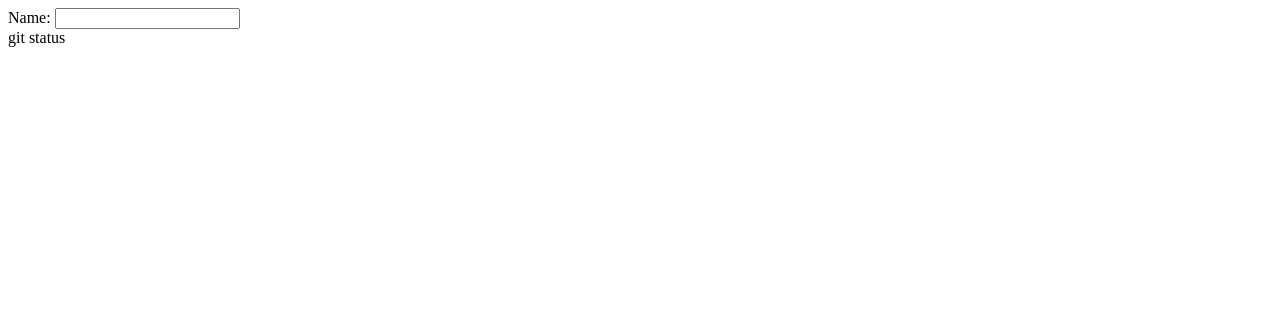
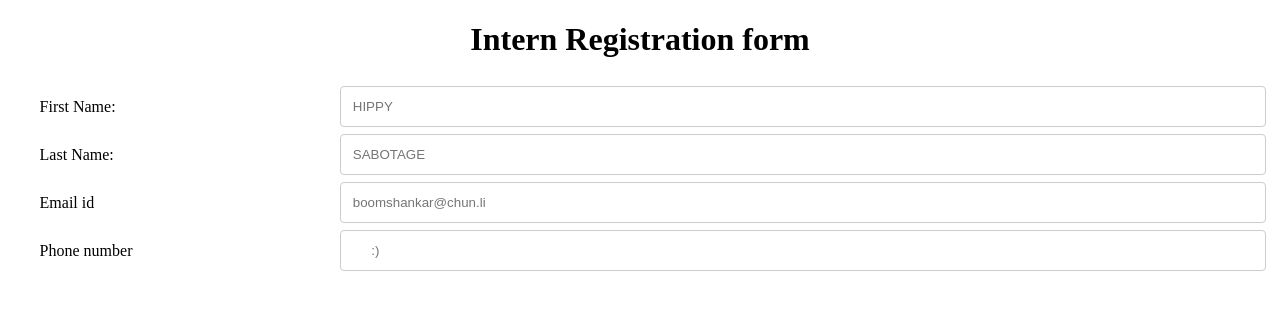
Before and after one commit to nikhilrai637/Sign_up_form, a plain HTML site: page index.html in a window 1280 px wide. Drawn offline with Linux system fonts and the light colour scheme.

Commit message:
basic formation of form

```diff
--- a/index.html
+++ b/index.html
@@ -1,10 +1,117 @@
 <!DOCTYPE html>
 <html>
-<head><title>Form1_abhay</title></head>
+<head><title>Form1_abhay</title>
+<style>
+
+	h1{
+		text-align:center;
+	}
+
+	/*input[type=text], select, textarea {
+	  width: 100%;
+
+	  border: 1px solid #ccc;
+	  border-radius: 4px;
+	  	}*/
+
+	.container{
+		width:95%;
+		margin-right: auto;
+		margin-left: auto;
+	}
+
+	input {
+		width:100%;
+		display:inline-block;
+		padding: 12px;
+		resize: vertical;
+		border:1px solid #ccc;
+		border-radius: 4px;
+	}
+
+	label {
+	  padding: 12px 12px 12px 0;
+	  display: inline-block;
+	}
+
+	.col-25 {
+	  float: left;
+	  width: 25%;
+	  margin-top: 6px;
+	}
+
+	.col-75 {
+	  float: left;
+	  width: 75%;
+	  margin-top: 6px;
+	}
+
+	.row:after {
+	  content: "";
+	  display: table;
+	  clear: both;
+	}
+
+
+</style>
+<script>
+
+
+</script>
+</head>
 <body>
-<form>
-	Name:
-	<input type="text">
-</form>
+	<h1 >Intern Registration form</h1>
+	<div class="container">
+		<form action="#" name="registration_form">
+			<div class="row">
+
+				<div class="col-25">
+					<label for="fname">First Name:</label>
+				</div>
+
+				<div class="col-75">
+					<input type="text" name="fname" placeholder="HIPPY">
+				</div>
+
+			</div>
+
+			<div class="row">
+
+				<div class="col-25">
+					<label for="lname">Last Name:</label>
+				</div>
+
+				<div class="col-75">
+					<input type="text" name="lname" placeholder="SABOTAGE">
+				</div>
+
+			</div>
+
+			<div class="row">
+
+				<div class="col-25">
+					<label for="email">Email id</label>
+				</div>
+
+				<div class="col-75">
+					<input type="text" name="email" placeholder="boomshankar@chun.li">
+				</div>
+
+			</div>
+
+			<div class="row">
+
+				<div class="col-25">
+					<label for="number">Phone number</label>
+				</div>
+
+				<div class="col-75">
+					<input type="number" name="number" placeholder="     :)    ">
+				</div>
+
+			</div>
+
+		</form>
+	</div>
 </body>
-</html>git status
+</html>
```
